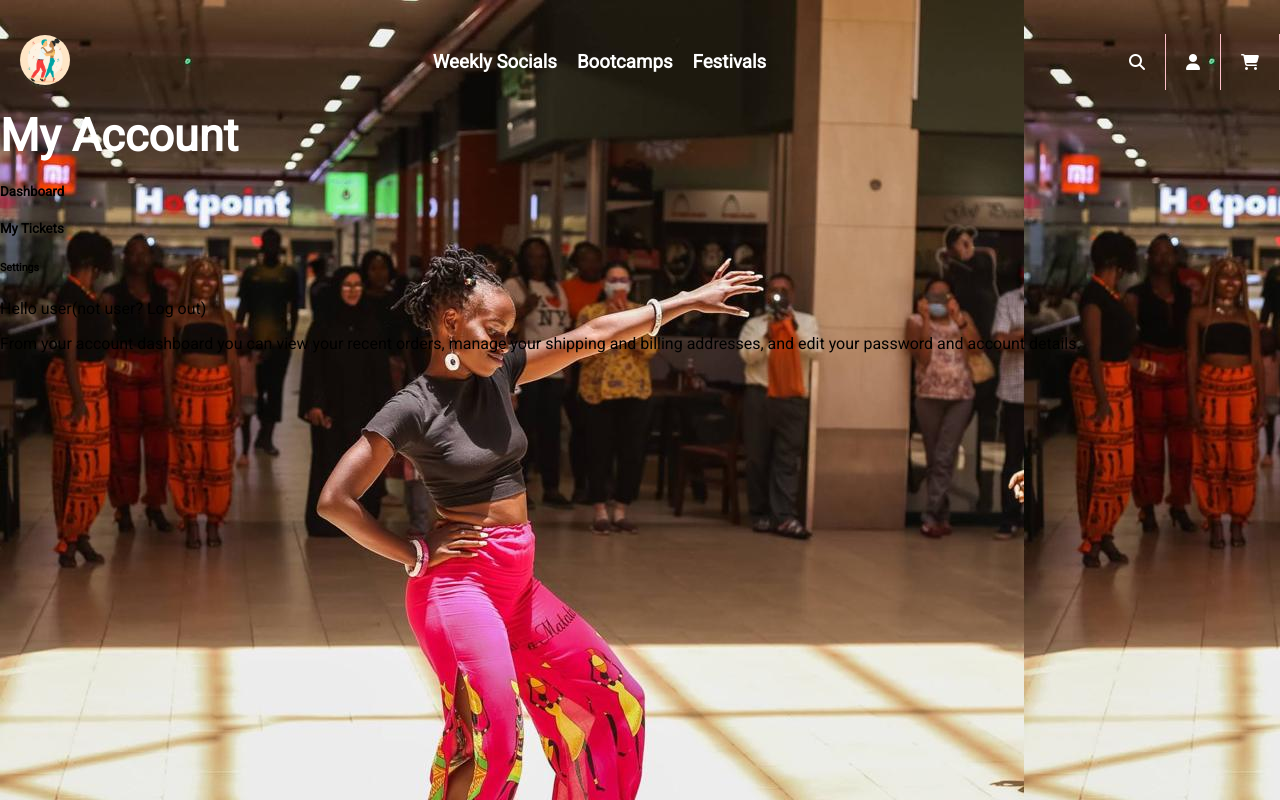
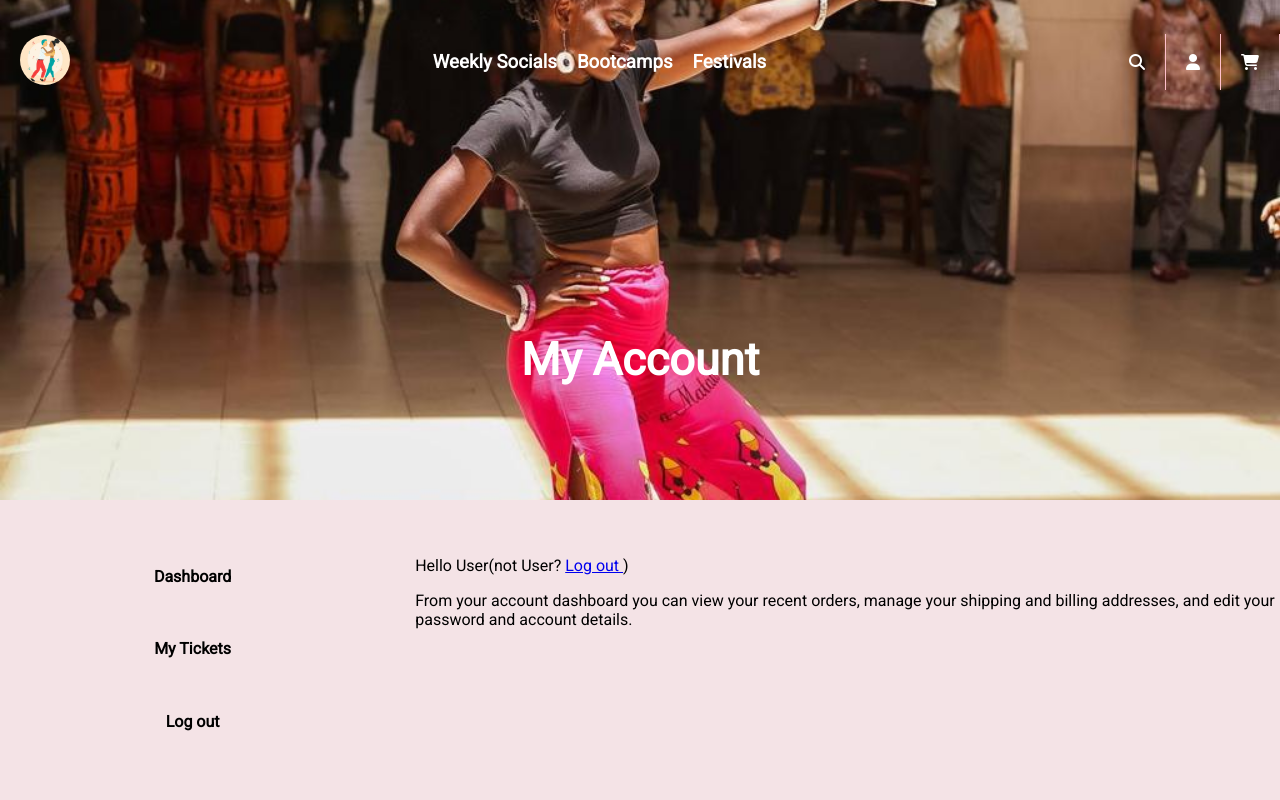
Before and after one commit to codingvaleria/yourdanceplug, a plain HTML site: page myaccount.html in a window 1280 px wide. Drawn offline with Linux system fonts and the light colour scheme.

Commit message:
Add details for the client dashboard

```diff
--- a/myaccount.css
+++ b/myaccount.css
@@ -2,14 +2,51 @@ body {
   font-family: "Roboto", sans-serif;
   margin: 0;
   padding: 0;
-  background-image: url("myaccount.jpeg");
+  background-color: #f4e3e6;
   display: flex;
   flex-direction: column;
+  /* background-image: url("myaccount.jpeg"); */
 }
 
+.my-account-container {
+  background-image: url("myaccount.jpeg");
+  width: 100%;
+  height: 500px;
+  background-size: cover;
+  background-position: center;
+  background-repeat: no-repeat;
+}
 
-header {
-  color: #fff;
+.dashboard-header {
+  height: 500px;
+  display: flex;
+  align-items: center;
+}
+
+.dashboard-header h1 {
+  margin: auto;
   font-size: 45px;
-  font-weight: bold;
 }
+
+.my-dashboard {
+  display: flex;
+  width: 100%;
+  margin-top: 40px;
+}
+
+.my-dashboard-left {
+  width: 40%;
+  display: flex;
+  flex-direction: column;
+  align-items: center;
+}
+
+.my-dashboard-left h5 {
+  font-size: 16px;
+  cursor: pointer;
+  margin-right: 25px;
+}
+
+.my-dashboard-right p {
+  padding-left: 5px;
+}
--- a/myaccount.html
+++ b/myaccount.html
@@ -18,7 +18,7 @@
     ></script>
   </head>
   <body>
-    <div class="my-account container">
+    <div class="my-account-container">
       <div class="navbar-contents">
         <div class="logo">
           <img src="./logo.jpg" alt="logo" />
@@ -34,15 +34,19 @@
           <i class="fa-solid fa-cart-shopping"></i>
         </div>
       </div>
-      <div class="">
-        <header>My Account</header>
+      <div class="dashboard-header">
+        <h1>My Account</h1>
         <!-- style={{ backgroundImage: `url(${image})` }} -->
       </div>
-      <div class="my-dashboard">
+    </div>
+    <div class="my-dashboard">
+      <div class="my-dashboard-left">
         <h5>Dashboard</h5>
         <h5>My Tickets</h5>
-        <h6>Settings</h6>
-        <p>Hello user(not user? Log out)</p>
+        <h5>Log out</h5>
+      </div>
+      <div class="my-dashboard-right">
+        <p>Hello User(not User? <a href="home.html"> Log out </a>)</p>
         <p>
           From your account dashboard you can view your recent orders, manage
           your shipping and billing addresses, and edit your password and
```
